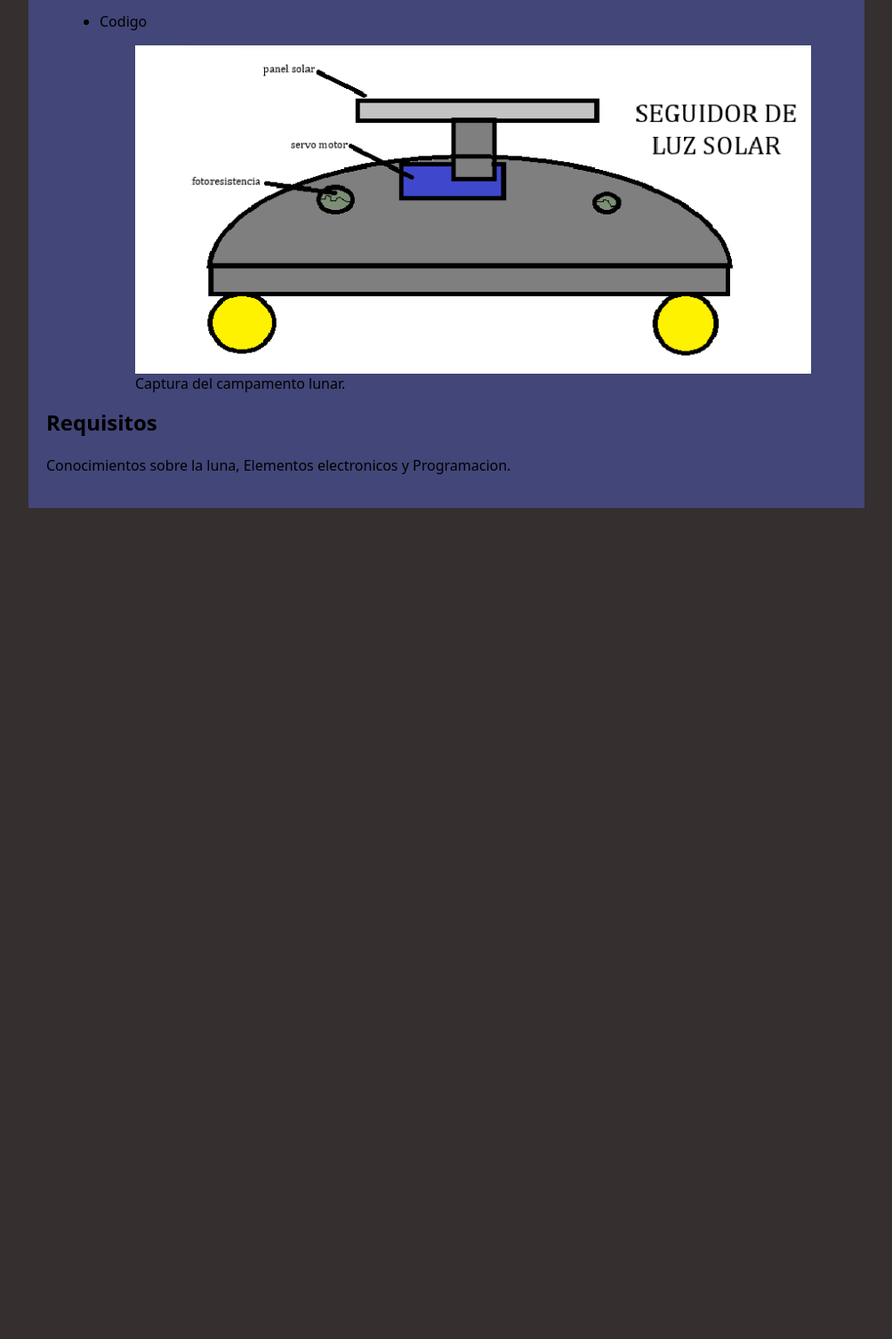
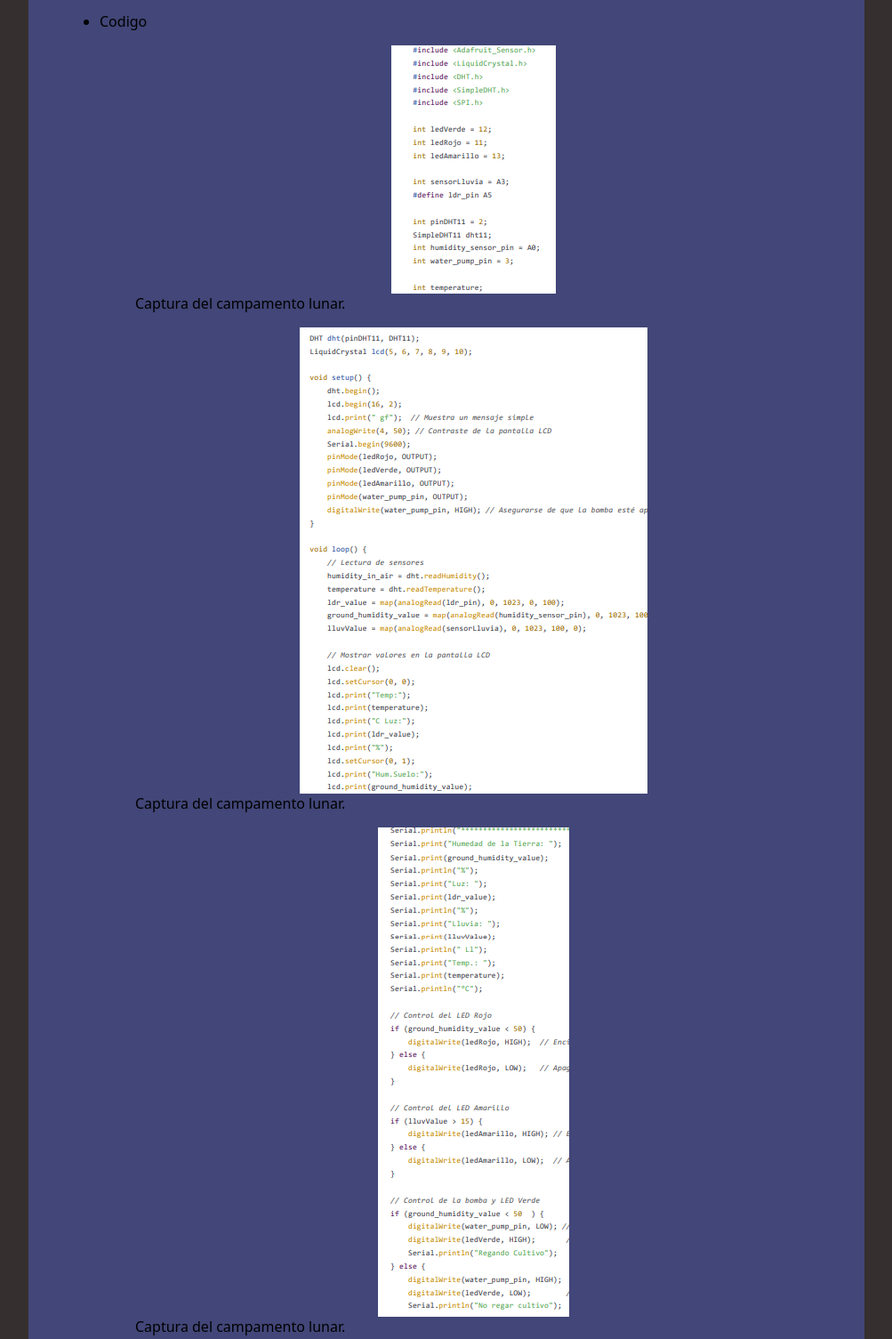
Before and after one commit to miguelangelvalderrutennazareth-netizen/Proyectos-academia, a plain HTML site: page campamento-lunar.html in a window 1280 px wide. Shown: the part 711-2216 px from the top of the page at 89% size, without its empty margins (138-1141 px from the left). Before the commit the page ends 1282 px from the top, so only its background shows below. Drawn offline with Linux system fonts and the light colour scheme.

Commit message:
canbiosss

```diff
--- a/campamento-lunar.html
+++ b/campamento-lunar.html
@@ -70,7 +70,15 @@
     </figure>
       <li>Codigo</li>
        <figure>
-        <img src="imagenes/poyectoseguidordeluz.png" alt="Captura del campamento lunar" style="max-width:100%;height:auto;display:block;margin:0 auto;">
+        <img src="imagenes/codigo1.png" alt="Captura del campamento lunar" style="max-width:100%;height:auto;display:block;margin:0 auto;">
+        <figcaption>Captura del campamento lunar.</figcaption>
+    </figure>
+    <figure>
+        <img src="imagenes/codigo2.png" alt="Captura del campamento lunar" style="max-width:100%;height:auto;display:block;margin:0 auto;">
+        <figcaption>Captura del campamento lunar.</figcaption>
+    </figure>
+    <figure>
+        <img src="imagenes/codigo3.png" alt="Captura del campamento lunar" style="max-width:100%;height:auto;display:block;margin:0 auto;">
         <figcaption>Captura del campamento lunar.</figcaption>
     </figure>
     </ul>
```
